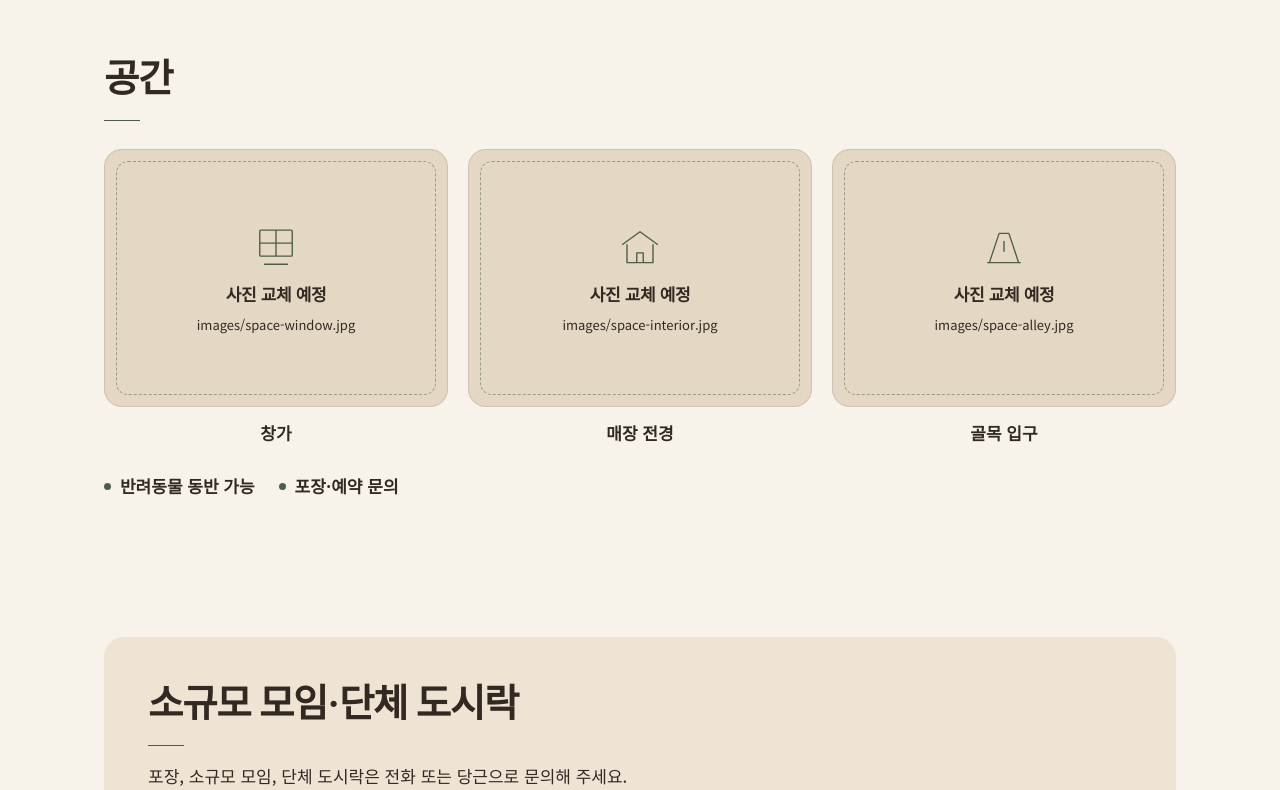
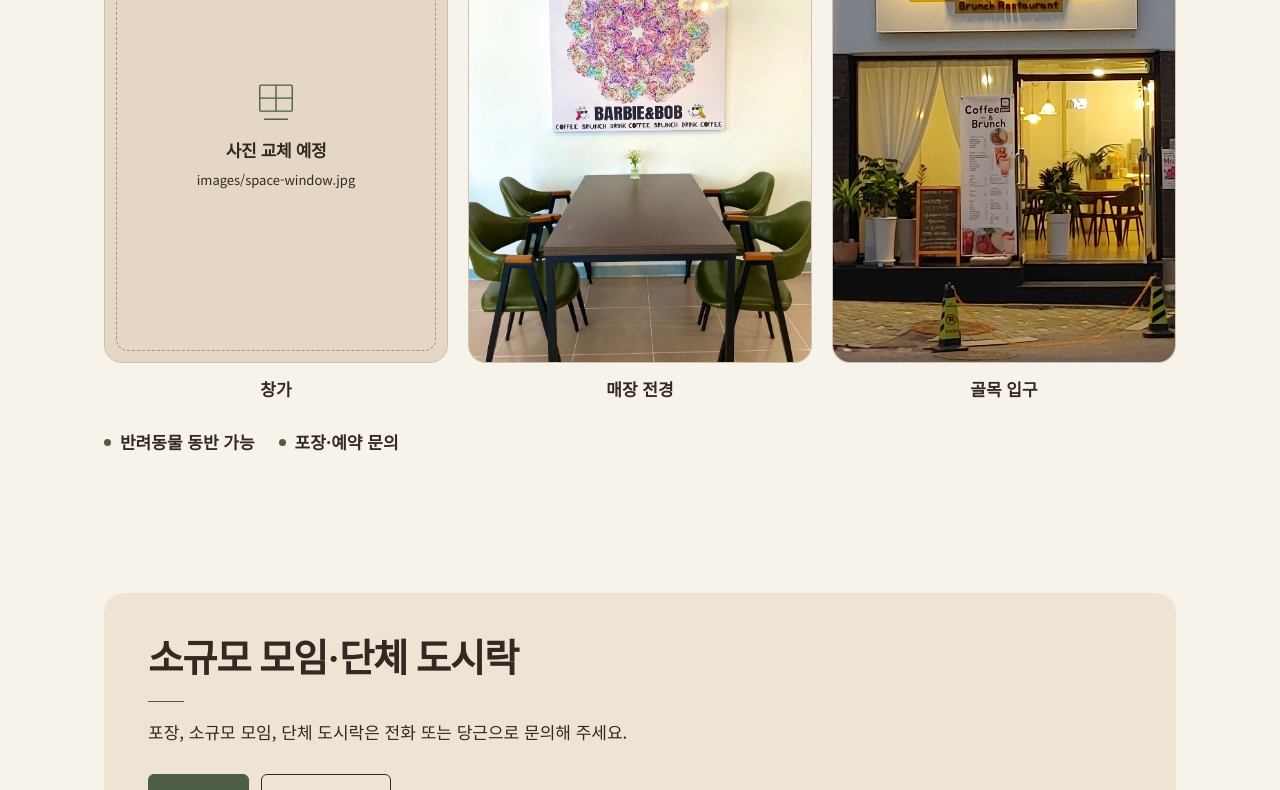
Before and after one commit to leisure4all-crypto/bnb, a plain HTML site: page index.html in a window 1280 px wide. Shown: the part 1462-2252 px from the top of the page. Drawn offline with Linux system fonts and the light colour scheme; a web font is replaced by a local one.

Commit message:
네이버 플레이스에 매장이 올린 메뉴·매장 사진을 넣는다.
대표 메뉴와 첫 화면, 내부, 입구 사진을 채우고 창가 자리는 공식 사진이 없어 비워 둔다.

Co-authored-by: leisure4all-crypto <leisure4all-crypto@users.noreply.github.com>

```diff
--- a/css/style.css
+++ b/css/style.css
@@ -301,6 +301,10 @@ h1 {
   box-shadow: 0 16px 40px rgba(51, 41, 35, 0.08);
 }
 
+.photo--tall {
+  aspect-ratio: 3 / 4;
+}
+
 .photo__img,
 .photo__fallback {
   position: absolute;
@@ -311,6 +315,7 @@ h1 {
   width: 100%;
   height: 100%;
   object-fit: cover;
+  object-position: center;
   opacity: 0;
 }
 
@@ -573,7 +578,7 @@ h1 {
   }
 
   .photo--hero {
-    aspect-ratio: 4 / 5;
+    aspect-ratio: 4 / 3;
   }
 
   .photo--hero .photo__icon svg {
--- a/js/site-data.js
+++ b/js/site-data.js
@@ -36,9 +36,11 @@ const SITE_DATA = {
     facebook: "https://www.facebook.com/profile.php?id=100013673626427",
   },
 
+  // 아래 사진 파일은 네이버 플레이스 바비앤밥에 매장이 올린 메뉴·매장 사진입니다.
+  // 창가 사진(images/space-window.jpg)은 공식 사진이 없어 비어 있습니다.
   hero: {
     image: "images/hero.jpg",
-    alt: "창가의 브런치",
+    alt: "바비 좋아! 브런치",
     title: "춘천 석사동,\n브런치 한 접시",
     intro:
       "스크램블에그와 라이스커틀릿을 곁들인 브런치, 파스타와 든든한 밥 메뉴도 준비합니다.",
@@ -81,7 +83,7 @@ const SITE_DATA = {
     {
       name: "골목 입구",
       image: "images/space-alley.jpg",
-      alt: "골목 입구",
+      alt: "바비앤밥 입구",
       icon: "alley",
     },
   ],
--- a/js/site.js
+++ b/js/site.js
@@ -127,6 +127,7 @@ function spaceHtml(data) {
           src: item.image,
           alt: item.alt || item.name,
           icon: item.icon || "window",
+          variant: "photo--tall",
         }),
         "<figcaption>",
         escapeHtml(item.name),
```
Also changed, not shown: images/hero.jpg (added), images/menu-avocado-bibimbap.jpg (added), images/menu-brunch.jpg (added), images/menu-shrimp-aglio.jpg (added), images/space-alley.jpg (added), images/space-interior.jpg (added), 1 other file.
